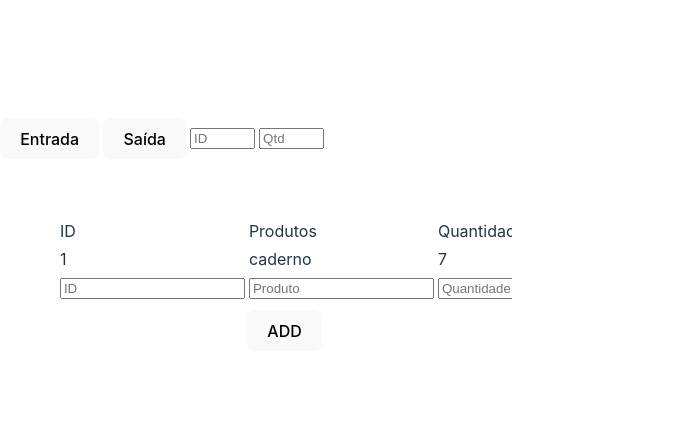
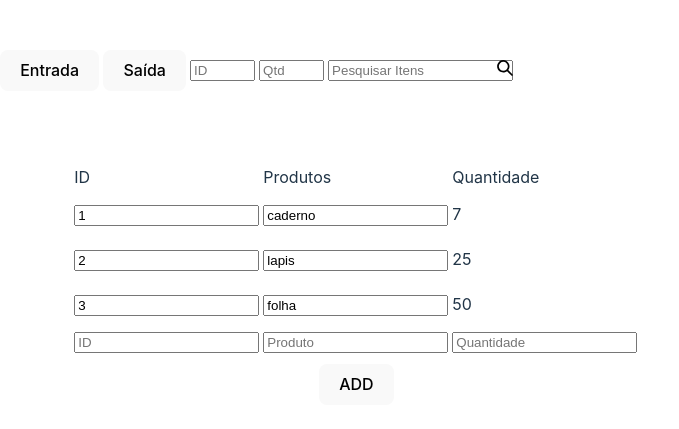
Before and after one commit to LuHernane/projeto, a React (Vite) app: page /repeticao in a window 1280 px wide. Shown: the part 137-566 px from the top of the page, without its empty margins (0-679 px from the left). Built offline with nearby package versions, Linux system fonts and the light colour scheme; the HTML template or start-up script is replaced by a standard one.

Commit message:
adc remove

```diff
--- a/src/App.tsx
+++ b/src/App.tsx
@@ -1,7 +1,8 @@
 import { Route, Routes } from "react-router-dom";
 import NavBar from "../componentes/NavBar";
+import Home from "./Home";
 import Body from "./body";
-import Home from "./Home";
+import InitialFocus from "./components/modal";
 import LoguinPage from "./loguin";
 import Menu from "./menu";
 import Reps from "./repeticao";
@@ -15,6 +16,7 @@ export default function App(): JSX.Element {
       <Route path="/nav" element={<NavBar />} />
       <Route path="/body" element={<Body />} />
       <Route path="/repeticao" element={<Reps />} />
+      <Route path="/modal" element={<InitialFocus />} />
     </Routes>
   );
 }
--- /dev/null
+++ b/src/components/modal/index.tsx
@@ -0,0 +1,82 @@
+import {
+  Button,
+  FormControl,
+  FormLabel,
+  Input,
+  Modal,
+  ModalBody,
+  ModalCloseButton,
+  ModalContent,
+  ModalFooter,
+  ModalHeader,
+  ModalOverlay,
+  useDisclosure,
+  useToast,
+} from "@chakra-ui/react";
+import React, { useState } from "react";
+
+export default function InitialFocus({ data }: any) {
+  const { isOpen, onOpen, onClose } = useDisclosure();
+  const [product, setProduct] = useState(data.produto);
+  const [qtd, setQtd] = useState(+data.quantidade);
+  const initialRef = React.useRef(null);
+  const finalRef = React.useRef(null);
+
+  const toast = useToast();
+
+  function edita() {
+    const find = product.find((item: any) => item.id === data.id);
+
+    toast({
+      position: "top",
+      title: "",
+      description: "Produtos alterados com sucesso.",
+      status: "success",
+      duration: 9000,
+      isClosable: true,
+    });
+  }
+  // function edita(): void {
+  //   if () {
+
+  // }
+
+  return (
+    <>
+      <Button onClick={onOpen}>Entrar</Button>
+
+      <Modal
+        initialFocusRef={initialRef}
+        finalFocusRef={finalRef}
+        isOpen={isOpen}
+        onClose={onClose}
+      >
+        <ModalOverlay />
+        <ModalContent>
+          <ModalHeader>Página de Edição</ModalHeader>
+          <ModalCloseButton />
+          <ModalBody pb={6}>
+            <FormControl display={"flex"} flex="1">
+              <FormLabel>Editar</FormLabel>
+
+              <Input
+                onChange={(e) => setProduct(e.target.value)}
+                placeholder="Produto"
+                defaultValue={product}
+              />
+              <Input
+                onChange={(e) => setQtd(+e.target.value)}
+                placeholder="Quantidade"
+                defaultValue={+qtd}
+              />
+            </FormControl>
+          </ModalBody>
+
+          <ModalFooter>
+            <Button onClick={edita}>Edit</Button>
+          </ModalFooter>
+        </ModalContent>
+      </Modal>
+    </>
+  );
+}
--- a/src/repeticao/index.tsx
+++ b/src/repeticao/index.tsx
@@ -1,8 +1,13 @@
+import { SearchIcon } from "@chakra-ui/icons";
 import {
   Box,
   Button,
+  ButtonGroup,
   HStack,
   Input,
+  InputGroup,
+  InputRightElement,
+  Stack,
   Table,
   TableContainer,
   Tbody,
@@ -22,16 +27,36 @@ interface productprops {
 export default function Reps() {
   const [id, setId] = useState<number>();
   const [quantidade, setQuantidade] = useState<number>();
-
   const [productName, setProductName] = useState<string>("");
   const [quantidadeProduct, setQuantidadeProduct] = useState<number>();
   const [idProduct, setIdProduct] = useState<number>();
-
+  const [newId, setNewId] = useState<number>();
   const [produto, setProduto] = useState<productprops[]>([
     { id: 1, produto: "caderno", quantidade: 7 },
+    { id: 2, produto: "lapis", quantidade: 25 },
+    { id: 3, produto: "folha", quantidade: 50 },
   ]);
 
-  function adiciona() {
+  const [busca, setBusca] = useState<string>("");
+  const buscaLowercase = busca.toLowerCase();
+  const buscaProduct = produto.filter((produto) =>
+    produto.produto.toLowerCase().includes(buscaLowercase)
+  );
+  // function editar() {
+  //   const edita = [...produto];
+  //   const;
+  // }
+  console.log(newId);
+  function apagar(idDel: number) {
+    const apagaItens = [...produto];
+    const index = apagaItens.findIndex((produto) => produto.id === idDel);
+    if (index === -1) {
+      return alert("Não encontrado");
+    }
+    apagaItens.splice(index, 1);
+    return setProduto(apagaItens);
+  }
+  function adiciona(): void {
     const find = produto?.find((item) => item.id === id);
     if (!find) {
       return alert("Product not found!");
@@ -48,6 +73,28 @@ export default function Reps() {
       return item;
     });
     setProduto(updatedItens);
+  }
+
+  function edit(idProps: number) {
+    const find = produto?.find((item) => item.id === idProps);
+    if (!find) {
+      return alert("Product not found!");
+    }
+    if (!newId) {
+      return alert("informe a quantidade");
+    }
+
+    const updatedItens = produto.map((item) => {
+      if (item.id === idProps) {
+        const newQuantity = newId;
+        return { ...item, id: newQuantity };
+      }
+
+      return item;
+    });
+    setProduto(updatedItens);
+
+    alert(JSON.stringify(produto));
   }
   function saida() {
     const find = produto?.find((item) => item.id === id);
@@ -106,15 +153,17 @@ export default function Reps() {
   }
 
   return (
-    <Box flex="1" bg="gray.400" h="container.lg">
-      <HStack direction="row" spacing={4} align="center">
+    <Box bg="gray.400" h="container.lg">
+      <Stack direction="row" spacing={4} align="center">
+        <HStack spacing={4}>
           <Button type="submit" onClick={adiciona}>
             Entrada
           </Button>
           <Button type="submit" onClick={saida}>
             Saída
           </Button>
-
+        </HStack>
+        <HStack spacing={4}>
           <Input
             placeholder="ID"
             htmlSize={5}
@@ -127,7 +176,19 @@ export default function Reps() {
             width="auto"
             onBlur={(e) => setQuantidade(+e.target.value)}
           />
+          <InputGroup variant="outlined" width="lg" m={"auto"}>
+            <Input
+              placeholder="Pesquisar Itens"
+              type="search"
+              value={busca}
+              onChange={(e) => setBusca(e.target.value)}
+            ></Input>
+
+            <InputRightElement children={<SearchIcon color="black" />} />
+          </InputGroup>
         </HStack>
+      </Stack>
+
       <VStack align={"center"} p="10%">
         <TableContainer>
           <Table>
@@ -141,9 +202,23 @@ export default function Reps() {
             <Tbody>
               {produto?.map((item: any) => (
                 <Tr key={item.id}>
-                  <Td border="1px">{item.id}</Td>
-                  <Td border="1px">{item.produto}</Td>
+                  <Td border="1px">
+                    <Input
+                      onChange={(e) => setNewId(+e.target.value)}
+                      defaultValue={item.id}
+                    />
+                  </Td>
+                  <Td border="1px">
+                    <Input defaultValue={item.produto} />
+                  </Td>
                   <Td border="1px">{item.quantidade}</Td>
+                  <Td border="1px">
+                    {" "}
+                    <ButtonGroup border="1px, full" spacing={5}>
+                      <Button onClick={() => apagar(item.id)}>Del</Button>{" "}
+                      <Button onClick={() => edit(item.id)}>Edit</Button>{" "}
+                    </ButtonGroup>
+                  </Td>
                 </Tr>
               ))}
             </Tbody>
```
Also changed, not shown: src/styles/index.css (deleted), src/styles/index.tsx (added). Lines whose indentation alone changed are shown as unchanged.
